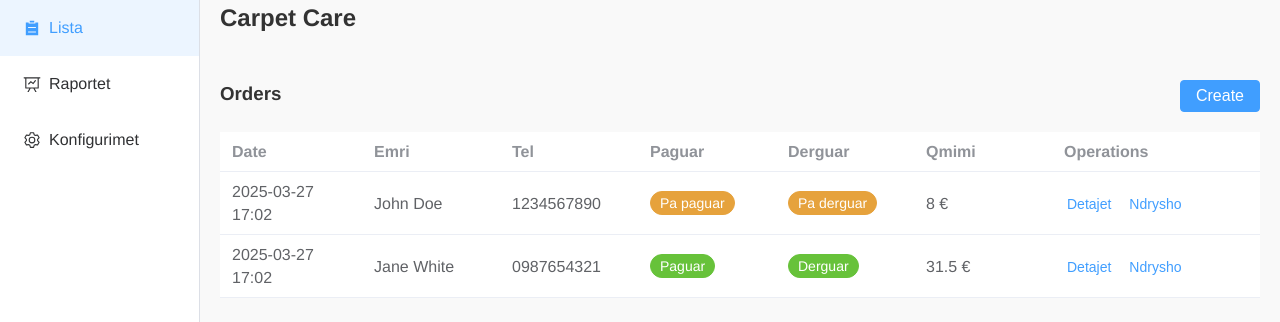
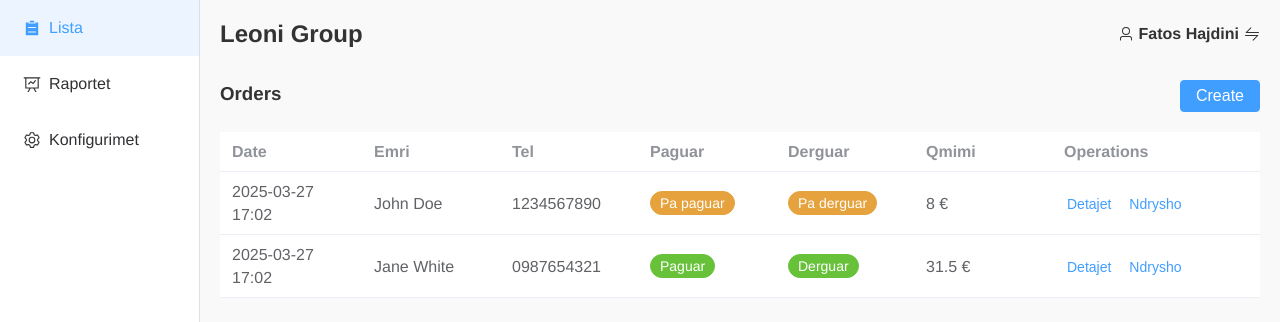
Before and after one commit to BlertonRexha/carpet-care, a Vue app: page / in a window 1280 px wide. Shown: the top 322 px of the page. Built offline with nearby package versions, Linux system fonts and the light colour scheme.

Commit message:
login view and logic

```diff
--- a/src/App.vue
+++ b/src/App.vue
@@ -1,5 +1,7 @@
 <template>
   <el-container class="app-container">
+    <router-view v-if="loginView" />
+    <template v-else>
       <el-aside width="200px">
         <asside-view />
       </el-aside>
@@ -11,6 +13,7 @@
           <router-view />
         </el-main>
       </el-container>
+    </template>
   </el-container>
 </template>
 
@@ -25,6 +28,11 @@ export default defineComponent({
     AssideView,
     HeaderView,
   },
+  computed: {
+    loginView() {
+      return this.$route.name === 'login'
+    }
+  }
 });
 </script>
 
--- a/src/components/HeaderView.vue
+++ b/src/components/HeaderView.vue
@@ -1,14 +1,56 @@
 <template>
-  <h2>Carpet Care</h2>
+  <div class="header-container">
+    <h2>{{ store }}</h2>
+    <h4>
+      <el-icon>
+        <user />
+      </el-icon>
+      {{ userName }}
+      <el-icon class="pointer" @click="logout">
+        <Switch />
+      </el-icon>
+    </h4>
+  </div>
 </template>
 
 <script lang="ts">
 import { defineComponent } from 'vue';
+import { useMainStore } from '../store/index.ts'
 
 export default defineComponent({
   name: 'HeaderView',
+  computed: {
+    store() {
+      if (useMainStore()?.userDetails?.store) {
+        return useMainStore().userDetails.store
+      }
+      return 'Carpet Care'
+    },
+    userName() {
+      if (useMainStore()?.userDetails?.name) {
+        return useMainStore().userDetails.name
+      }
+      return 'John Doe'
+    }
+  },
+  methods: {
+    logout() {
+      localStorage.removeItem("isAuthenticated")
+      this.$router.push({ name: 'login' })
+    }
+  }
 });
 </script>
 
 <style scoped lang="scss">
+.header-container {
+  display: flex;
+  justify-content: space-between;
+  margin-top: 1em;
+  h4 {
+    display: flex;
+    align-items: center;
+    gap: 5px;
+  }
+}
 </style>
--- a/src/router/index.ts
+++ b/src/router/index.ts
@@ -1,19 +1,20 @@
 import { createRouter, createWebHistory, RouteRecordRaw } from 'vue-router';
-import List from '../views/List.vue';
 
 const routes: Array<RouteRecordRaw> = [
   {
     path: '/',
     name: 'list',
-    component: List,
+    component: () => import('../views/List.vue'),
+  },
+  {
+    path: '/login',
+    name: 'login',
+    component: () => import('../views/LoginView.vue')
   },
   {
     path: '/about',
     name: 'about',
-    // route level code-splitting
-    // this generates a separate chunk (about.[hash].js) for this route
-    // which is lazy-loaded when the route is visited.
-    component: () => import(/* webpackChunkName: "about" */ '../views/AboutView.vue'),
+    component: () => import('../views/AboutView.vue'),
   },
 ];
 
--- a/src/store/index.ts
+++ b/src/store/index.ts
@@ -4,6 +4,12 @@ import { uniqueId } from 'lodash';
 // eslint-disable-next-line import/prefer-default-export
 export const useMainStore = defineStore('main', {
   state: () => ({
+    userDetails: {
+      id: "1897238981297398",
+      name: "Fatos Hajdini",
+      role: "admin",
+      store: "Leoni Group"
+    },
     list: [{
       id: 1,
       name: 'John Doe',
@@ -74,6 +80,9 @@ export const useMainStore = defineStore('main', {
     }],
   }),
   actions: {
+    setUserDetails(data) {
+      this.userDetails = data;
+    },
     addCarpet(data) {
       this.list.push({ ...data, id: uniqueId})
     },
--- /dev/null
+++ b/src/views/LoginView.vue
@@ -0,0 +1,55 @@
+<template>
+    <div class="login-container">
+        <el-form ref="loginform" style="max-width: 600px" :model="model" status-icon :rules="rules" label-position="top">
+            <el-form-item label="Username" prop="username">
+                <el-input v-model="model.username" placeholder="Please input your username" autocomplete="off" />
+            </el-form-item>
+            <el-form-item label="Password" prop="password">
+                <el-input v-model="model.password" type="password" placeholder="Please input your password" autocomplete="off" />
+            </el-form-item>
+            <el-form-item>
+                <el-button @click="login()">Login</el-button>
+            </el-form-item>
+        </el-form>
+    </div>
+</template>
+<script>
+import { defineComponent } from 'vue';
+import { useMainStore } from '../store/index.ts'
+export default defineComponent({
+    name: "LoginView",
+    data() {
+        return {
+            model: {
+                username: "fatos_hajdini",
+                password: "123456",
+            }
+        };
+    },
+    methods: {
+        login() {
+            if (this.model.username === 'fatos_hajdini' && this.model.password === '123456') {
+                localStorage.setItem("isAuthenticated", this.model.username + this.model.password);
+                useMainStore().setUserDetails({
+                    id: "1897238981297398",
+                    name: "Fatos Hajdini",
+                    role: "admin",
+                    store: "Leoni Group"
+                })
+                this.$router.push({ name: 'list' })
+            }
+        }
+    }
+})
+</script>
+<style lang="scss" scoped>
+    .login-container {
+        width: 300px;
+        padding: 2rem;
+        margin: 5rem auto;
+        background-color: white;
+        border-radius: 3px;
+        box-shadow: 0 5px 10px #d4d4d4;
+    }
+
+</style>
```
Lines whose indentation alone changed are shown as unchanged.
